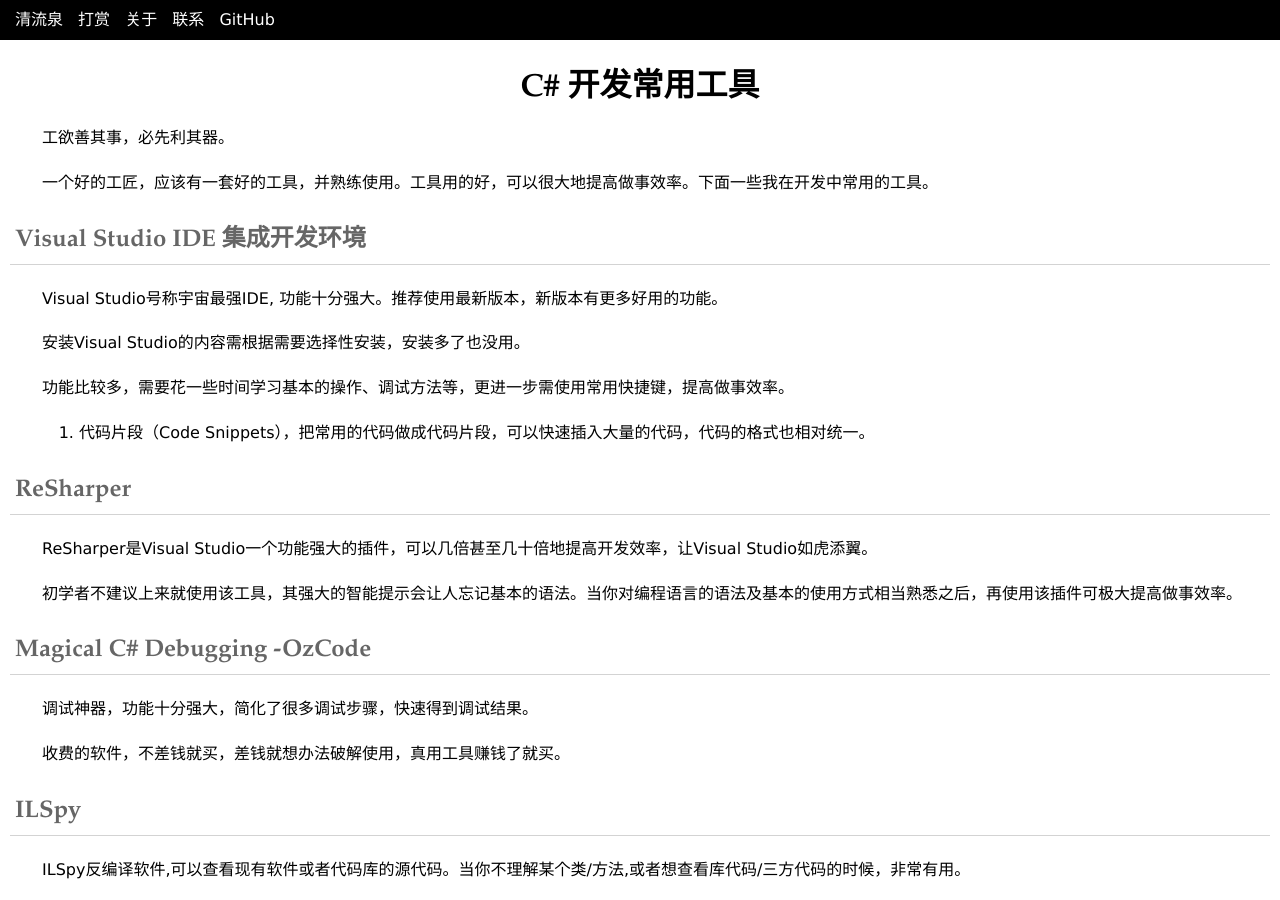
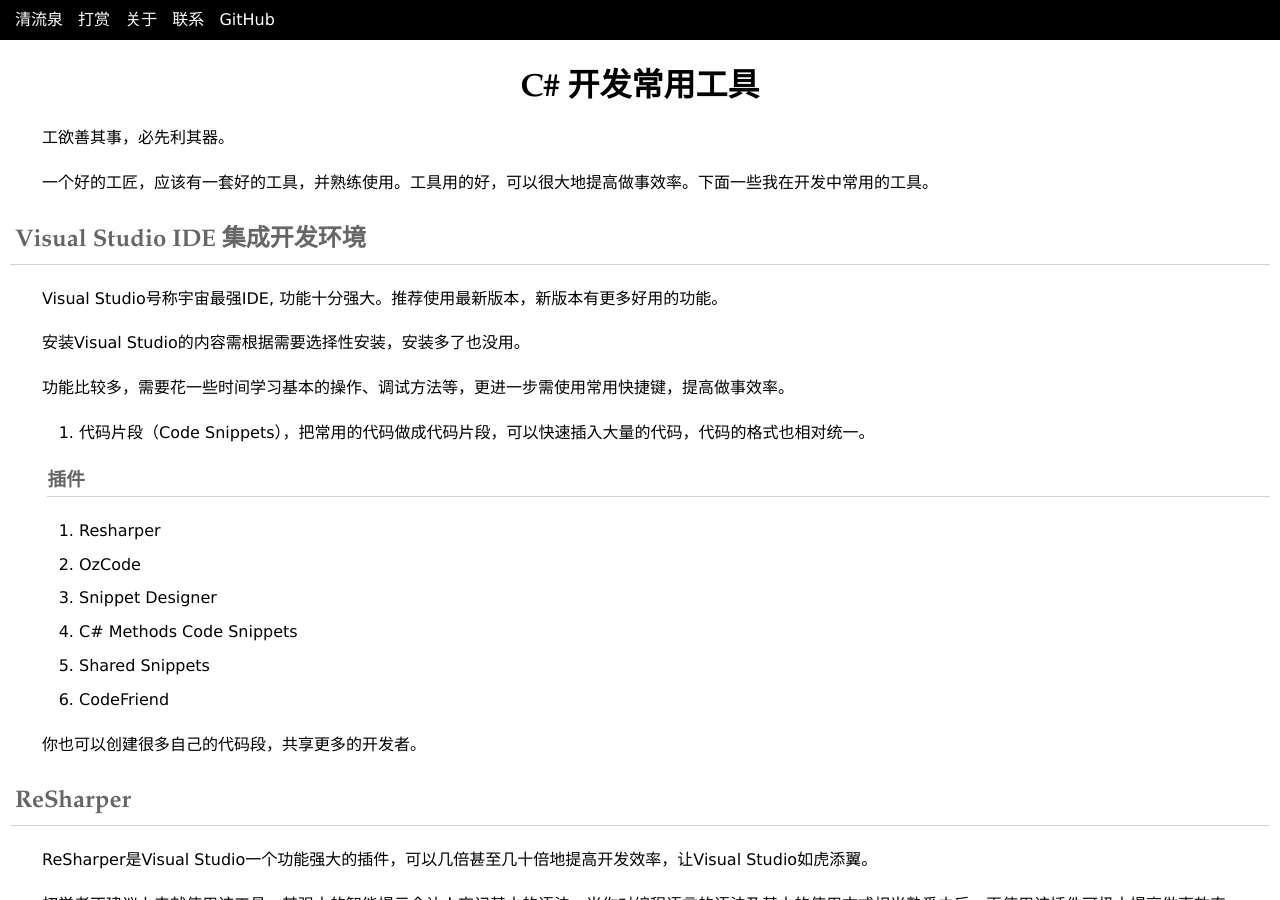
Before and after one commit to yinyongxian/yinyongxian.github.io, a Jekyll site: the page built from _posts/2018-06-01-csharp-development-common-tools.html, in a window 1280 px wide and 900 px high. Built offline with Jekyll 4.4.1, drawn with Linux system fonts in a browser that asks for light colours.

Commit message:
C# 开发常用工具

```diff
--- a/_posts/2018-06-01-csharp-development-common-tools.html
+++ b/_posts/2018-06-01-csharp-development-common-tools.html
@@ -28,6 +28,18 @@
   <ol>
     <li>代码片段（Code Snippets），把常用的代码做成代码片段，可以快速插入大量的代码，代码的格式也相对统一。</li>
   </ol>
+  <h3>插件</h3>
+  <p>
+  <ol>
+    <li>Resharper</li>
+    <li>OzCode</li>
+    <li>Snippet Designer</li>
+    <li>C# Methods Code Snippets</li>
+    <li>Shared Snippets</li>
+    <li>CodeFriend</li>
+  </ol>
+  </p>
+  <p>你也可以创建很多自己的代码段，共享更多的开发者。</p>
   <h2>ReSharper</h2>
   <p>ReSharper是Visual Studio一个功能强大的插件，可以几倍甚至几十倍地提高开发效率，让Visual Studio如虎添翼。</p>
   <p>初学者不建议上来就使用该工具，其强大的智能提示会让人忘记基本的语法。当你对编程语言的语法及基本的使用方式相当熟悉之后，再使用该插件可极大提高做事效率。</p>
```
